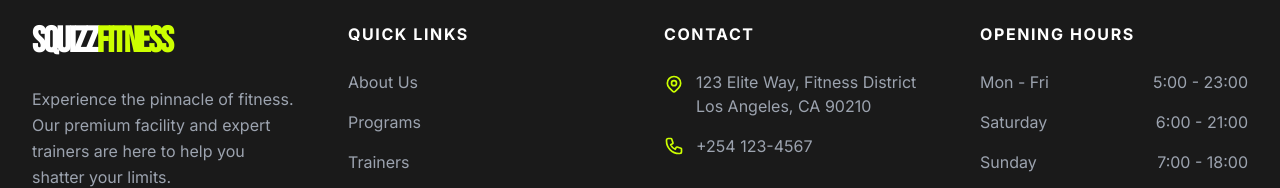
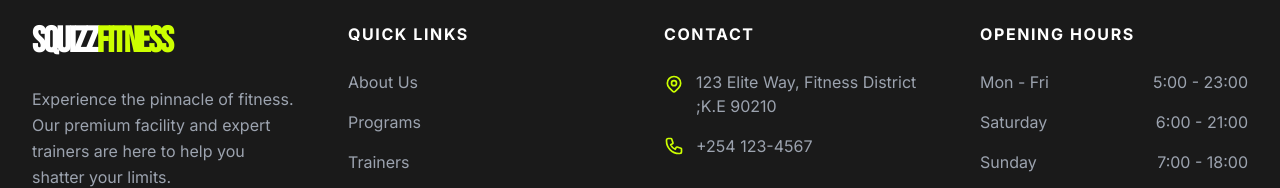
Before and after one commit to bonnie12-w/squiz, a React (Vite) app: page /#/contact in a window 1280 px wide. Shown: the part 1833-2021 px from the top of the page. Built offline with nearby package versions, Linux system fonts and the light colour scheme.

Commit message:
Update Footer.tsx

```diff
--- a/components/Footer.tsx
+++ b/components/Footer.tsx
@@ -48,7 +48,7 @@ const Footer: React.FC = () => {
                   <path strokeLinecap="round" strokeLinejoin="round" strokeWidth={2} d="M17.657 16.657L13.414 20.9a1.998 1.998 0 01-2.827 0l-4.244-4.243a8 8 0 1111.314 0z" />
                   <path strokeLinecap="round" strokeLinejoin="round" strokeWidth={2} d="M15 11a3 3 0 11-6 0 3 3 0 016 0z" />
                 </svg>
-                <span>123 Elite Way, Fitness District<br />Los Angeles, CA 90210</span>
+                <span>123 Elite Way, Fitness District<br />;K.E 90210</span>
               </li>
               <li className="flex items-center space-x-3">
                 <svg className="w-5 h-5 text-primary" fill="none" stroke="currentColor" viewBox="0 0 24 24">
```
